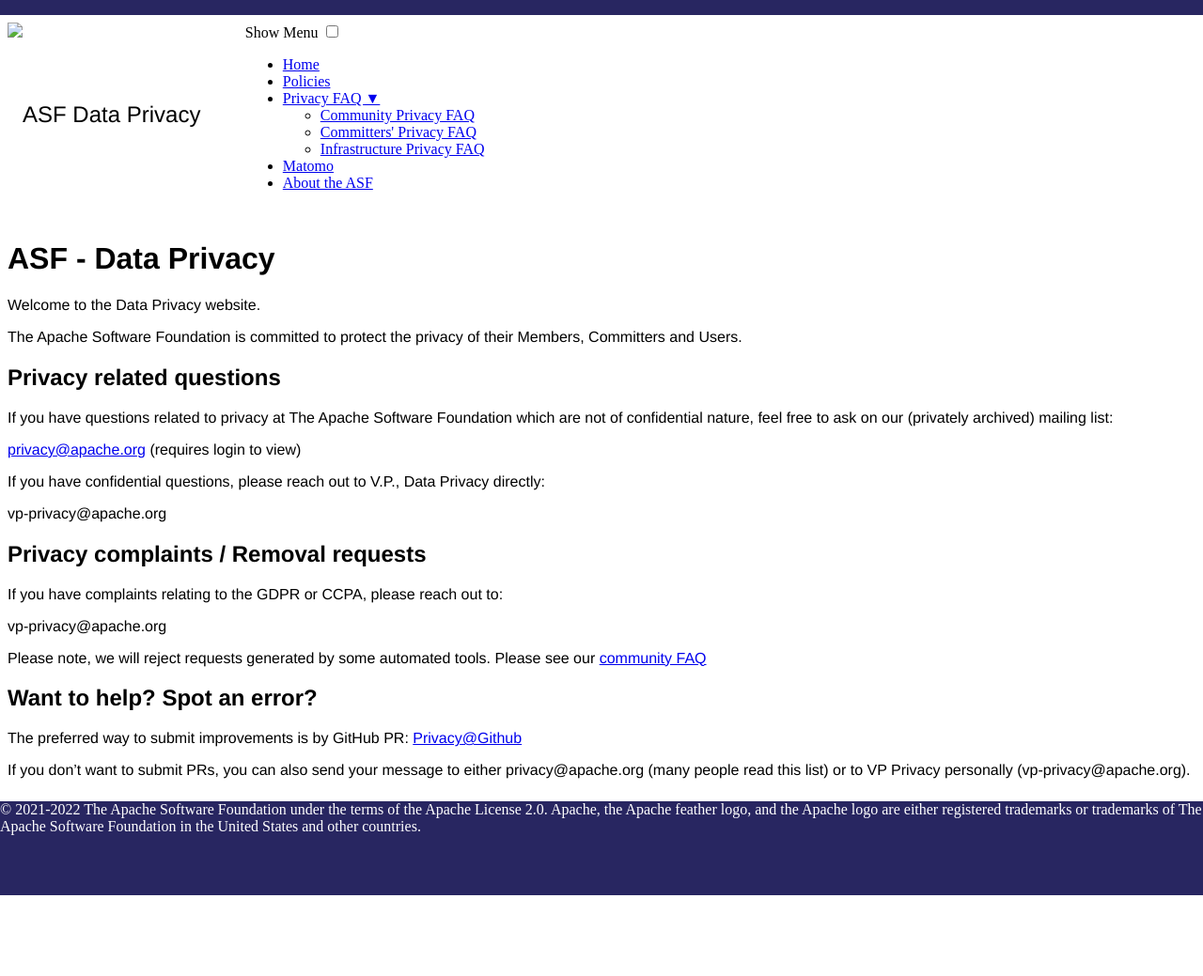
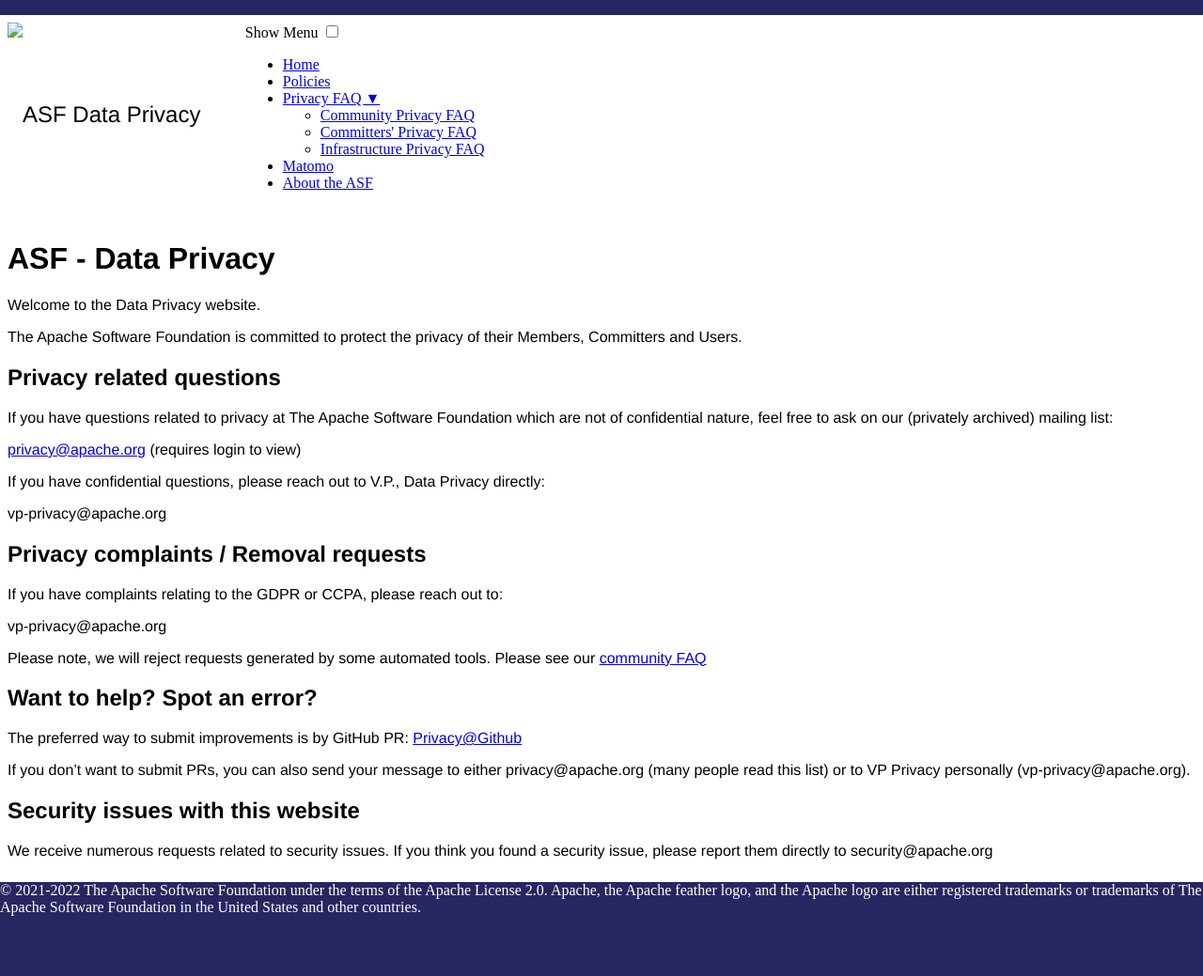
Before and after one commit to apache/privacy-website, a Jekyll site: the page output/index.html, which Jekyll copies as it is, in a window 1280 px wide. Shown: the whole page at 94% size. Built offline with Jekyll 4.4.1, drawn with Linux system fonts in a browser that asks for light colours; before the commit the page ends 953 px from its top, so only the background shows below that.

Commit message:
Automatic Site Publish by Buildbot

```diff
--- a/output/feed.xml
+++ b/output/feed.xml
@@ -1,4 +1,4 @@
-<?xml version="1.0" encoding="utf-8"?><feed xmlns="http://www.w3.org/2005/Atom" ><generator uri="https://jekyllrb.com/" version="4.2.2">Jekyll</generator><link href="/feed.xml" rel="self" type="application/atom+xml" /><link href="/" rel="alternate" type="text/html" /><updated>2023-01-07T12:43:52+00:00</updated><id>/feed.xml</id><title type="html">Apache Software Foundation - Data Privacy</title><subtitle>Write an awesome description for your new site here. You can edit this line in _config.yml. It will appear in your document head meta (for Google search results) and in your feed.xml site description.</subtitle><entry><title type="html">Welcome to Jekyll!</title><link href="/jekyll/update/2021/03/05/welcome-to-jekyll.html" rel="alternate" type="text/html" title="Welcome to Jekyll!" /><published>2021-03-05T19:38:56+00:00</published><updated>2021-03-05T19:38:56+00:00</updated><id>/jekyll/update/2021/03/05/welcome-to-jekyll</id><content type="html" xml:base="/jekyll/update/2021/03/05/welcome-to-jekyll.html"><![CDATA[<p>You’ll find this post in your <code class="language-plaintext highlighter-rouge">_posts</code> directory. Go ahead and edit it and re-build the site to see your changes. You can rebuild the site in many different ways, but the most common way is to run <code class="language-plaintext highlighter-rouge">jekyll serve</code>, which launches a web server and auto-regenerates your site when a file is updated.</p>
+<?xml version="1.0" encoding="utf-8"?><feed xmlns="http://www.w3.org/2005/Atom" ><generator uri="https://jekyllrb.com/" version="4.2.2">Jekyll</generator><link href="/feed.xml" rel="self" type="application/atom+xml" /><link href="/" rel="alternate" type="text/html" /><updated>2023-01-09T11:34:46+00:00</updated><id>/feed.xml</id><title type="html">Apache Software Foundation - Data Privacy</title><subtitle>Write an awesome description for your new site here. You can edit this line in _config.yml. It will appear in your document head meta (for Google search results) and in your feed.xml site description.</subtitle><entry><title type="html">Welcome to Jekyll!</title><link href="/jekyll/update/2021/03/05/welcome-to-jekyll.html" rel="alternate" type="text/html" title="Welcome to Jekyll!" /><published>2021-03-05T19:38:56+00:00</published><updated>2021-03-05T19:38:56+00:00</updated><id>/jekyll/update/2021/03/05/welcome-to-jekyll</id><content type="html" xml:base="/jekyll/update/2021/03/05/welcome-to-jekyll.html"><![CDATA[<p>You’ll find this post in your <code class="language-plaintext highlighter-rouge">_posts</code> directory. Go ahead and edit it and re-build the site to see your changes. You can rebuild the site in many different ways, but the most common way is to run <code class="language-plaintext highlighter-rouge">jekyll serve</code>, which launches a web server and auto-regenerates your site when a file is updated.</p>
 
 <p>Jekyll requires blog post files to be named according to the following format:</p>
 
--- a/output/index.html
+++ b/output/index.html
@@ -75,6 +75,11 @@
 to either privacy@apache.org (many people read this list) or
 to VP Privacy personally (vp-privacy@apache.org).</p>
 
+<h2 id="security-issues-with-this-website">Security issues with this website</h2>
+
+<p>We receive numerous requests related to security issues. If you think you found a security issue,
+please report them directly to security@apache.org</p>
+
         </main>
         <footer>
     © 2021-2022 The Apache Software Foundation under the terms of the Apache License 2.0.
```
